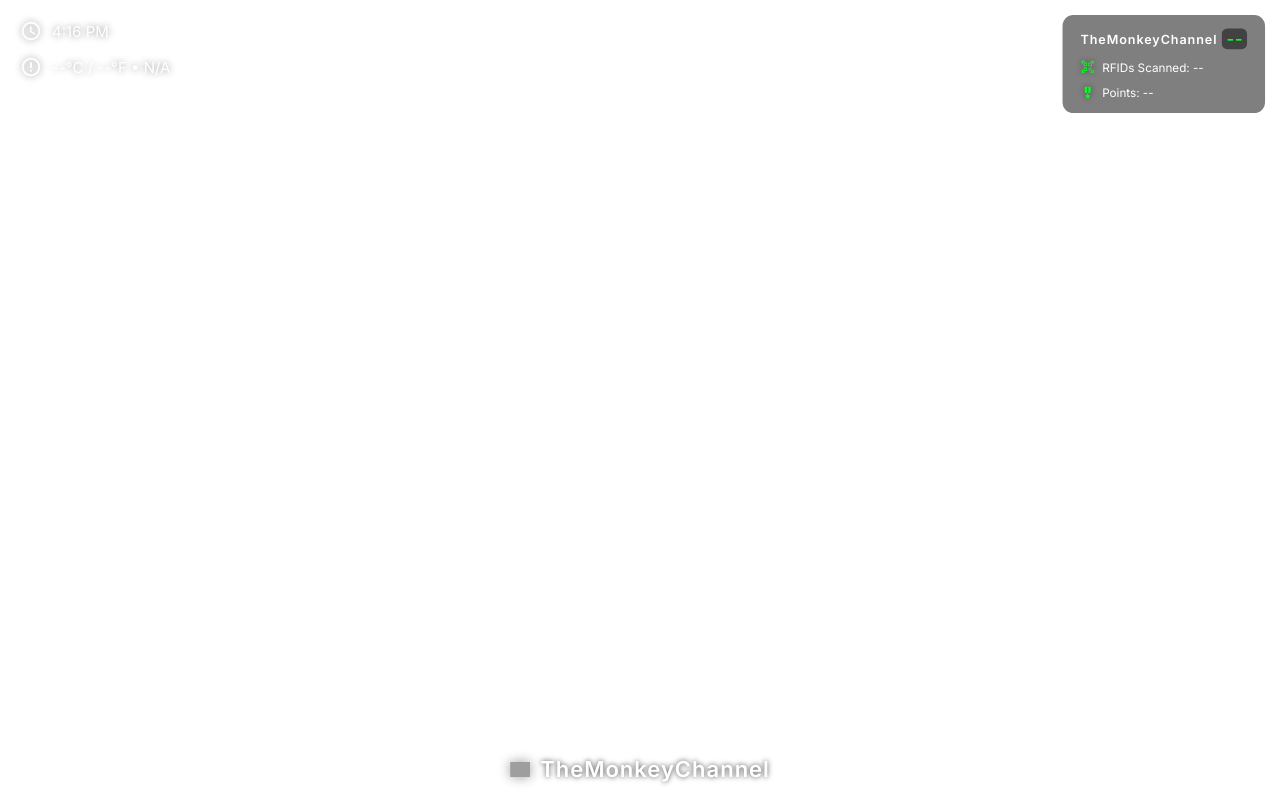
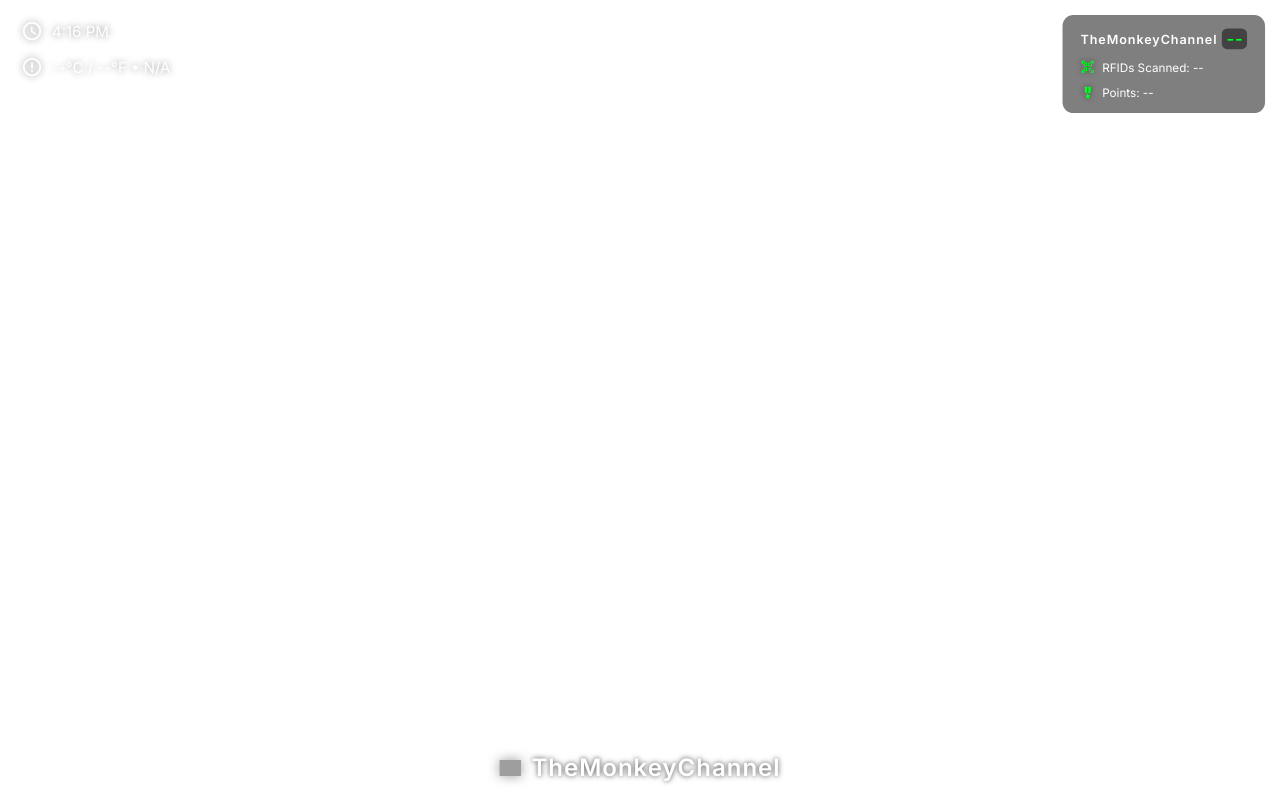
Before and after one commit to overlay333/monkey, a plain HTML site: page index.html in a window 1280 px wide. Drawn offline with Linux system fonts and the light colour scheme; no server answers; grey boxes are pictures that could not be loaded.

Commit message:
Update index.html

```diff
--- a/index.html
+++ b/index.html
@@ -2,7 +2,7 @@
 <html lang="en">
 <head>
   <meta charset="UTF-8" />
-  <title>overlay</title>
+  <title>monkey</title>
 
   <link href="https://fonts.googleapis.com/css2?family=Inter:wght@400;600&display=swap" rel="stylesheet" />
   <link href="https://fonts.googleapis.com/icon?family=Material+Icons" rel="stylesheet" />
@@ -33,8 +33,22 @@
     .section {
       display: flex;
       align-items: center;
-      gap: 10px;
+      gap: 8px; /* Reduced slightly for tighter alignment */
     }
+
+    .section .material-icons,
+    .section .material-icons-outlined {
+      font-size: 22px;
+      font-weight: 400;
+      color: white;
+      text-shadow:
+        0 0 6px rgba(0, 0, 0, 0.2),
+        0 0 8px rgba(0, 0, 0, 0.3);
+      width: 24px;        /* Fixed width for consistent positioning */
+      text-align: center; /* Keep the icon centered within its space */
+      flex-shrink: 0;     /* Prevent icon from shrinking */
+    }
+
 
     .material-icons,
     .material-icons-outlined {
@@ -49,7 +63,6 @@
     .info-text {
       font-size: 15px;
       font-weight: 300;
-      margin-top: 0px;
       line-height: 1;
       display: flex;
       align-items: center;
@@ -69,13 +82,13 @@
     }
 
     .kick-logo-img {
-      width: 20px;
+      width: 22px;
       height: auto;
       filter: drop-shadow(0 0 6px rgba(0, 0, 0, 0.4));
     }
 
     .small-name {
-      font-size: 22px;
+      font-size: 24px;
       font-weight: 600;
       font-family: 'Inter', sans-serif;
       text-shadow:
@@ -153,7 +166,6 @@
     <div class="small-name">TheMonkeyChannel</div>
   </div>
 
-  <!-- Scoreboard -->
   <div id="score-box" class="score-box">
     <div class="score-title">
       TheMonkeyChannel <span id="score-rank" class="score-rank">--</span>
```
